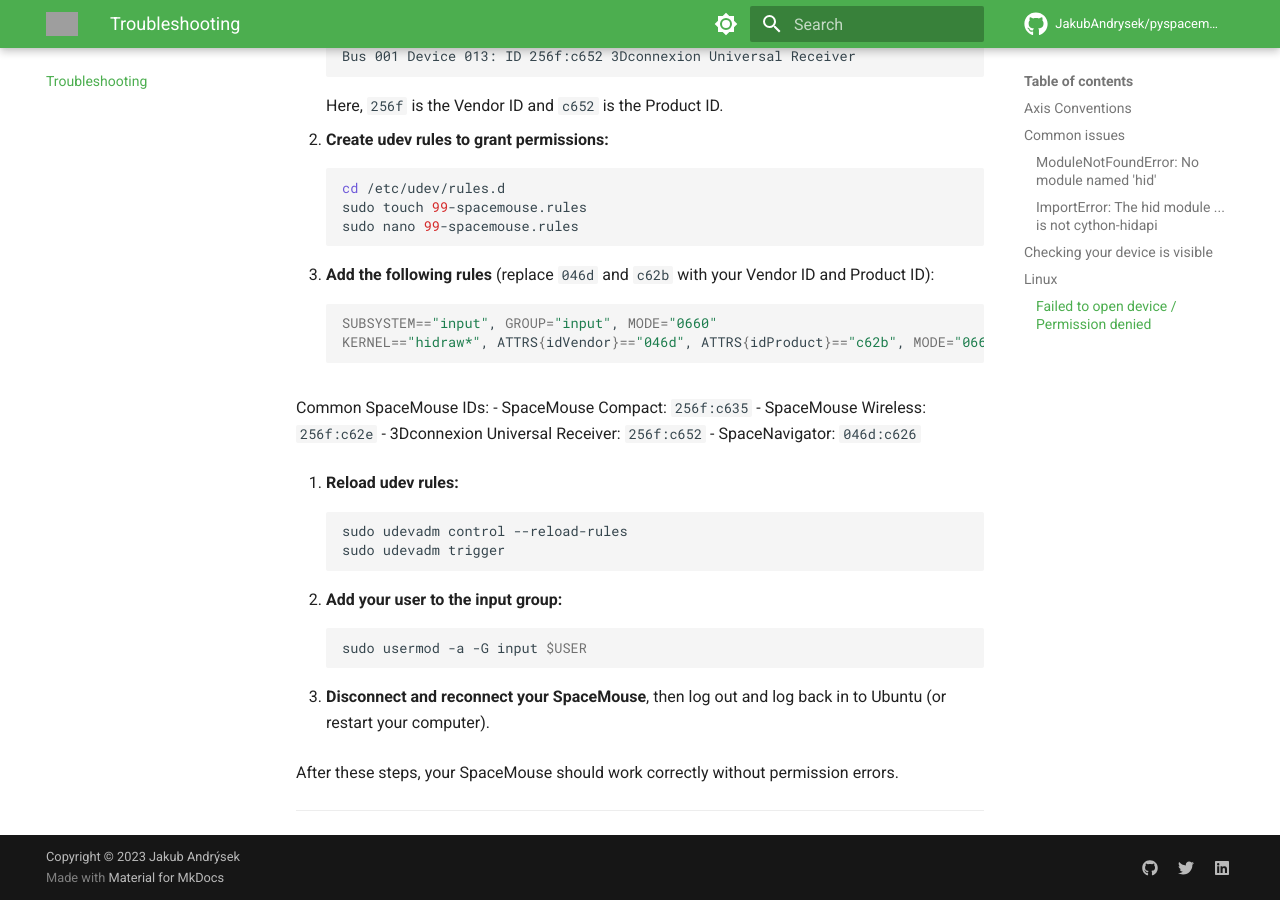
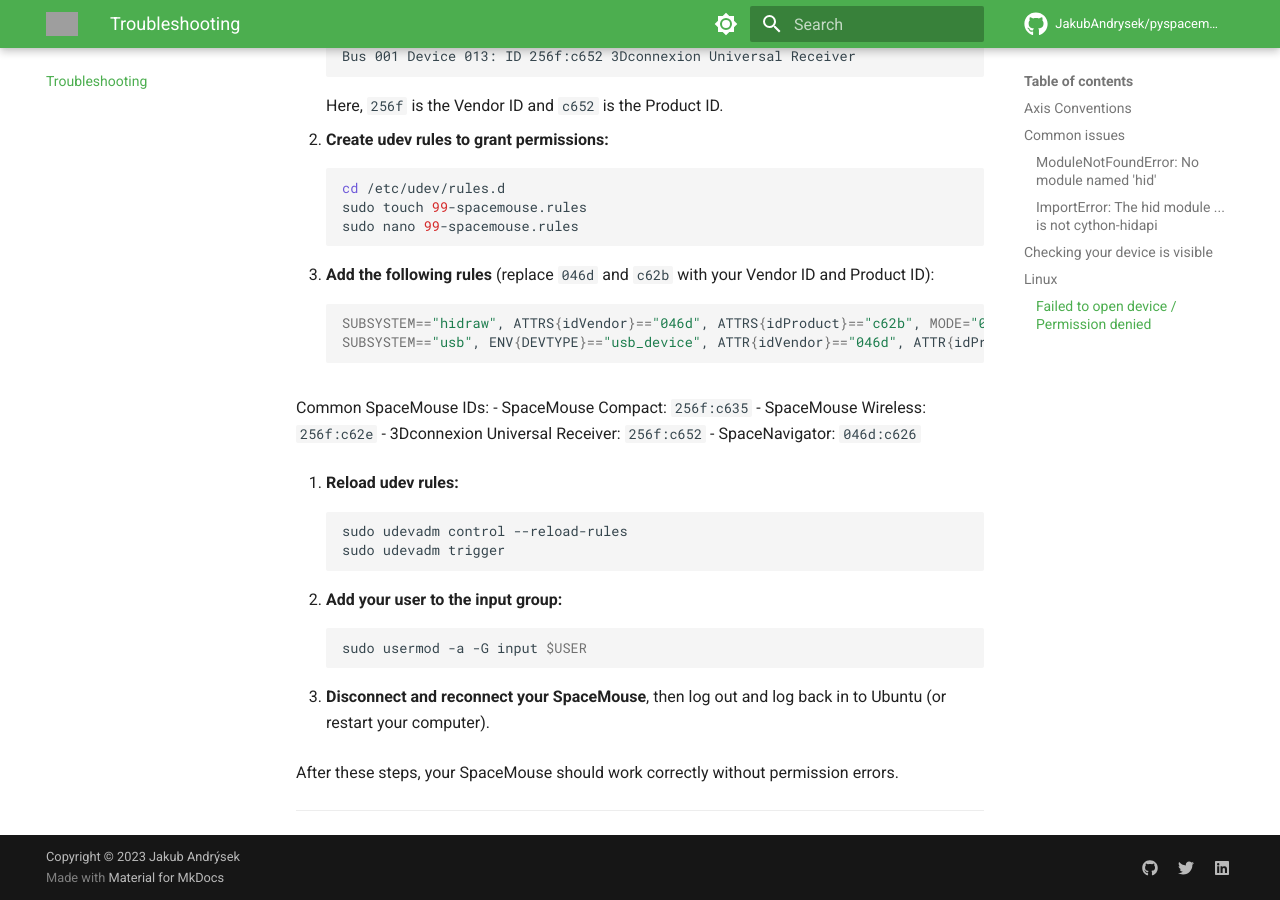
Before and after one commit to JakubAndrysek/PySpaceMouse, an MkDocs documentation site: the page built from docs/troubleshooting.md, in a window 1280 px wide and 900 px high, scrolled down 2871 px. Built offline with MkDocs 1.6.1 and Material for MkDocs 9.7.7, drawn with Linux system fonts in a browser that asks for light colours; comment, search, counter and statistics services are not loaded; grey boxes are pictures that could not be loaded.

Commit message:
Update recommended udev rules
No blanket permissions grant for all hidraw devices
Add libusb fallback rules
Use ACL access for easy/immediate interactive access

````diff
--- a/docs/troubleshooting.md
+++ b/docs/troubleshooting.md
@@ -140,8 +140,8 @@
 
 3. **Add the following rules** (replace `046d` and `c62b` with your Vendor ID and Product ID):
    ```bash
-   SUBSYSTEM=="input", GROUP="input", MODE="0660"
-   KERNEL=="hidraw*", ATTRS{idVendor}=="046d", ATTRS{idProduct}=="c62b", MODE="0666"
+   SUBSYSTEM=="hidraw", ATTRS{idVendor}=="046d", ATTRS{idProduct}=="c62b", MODE="0664", GROUP="input", TAG+="uaccess"
+   SUBSYSTEM=="usb", ENV{DEVTYPE}=="usb_device", ATTR{idVendor}=="046d", ATTR{idProduct}=="c62b", MODE="0664", GROUP="input", TAG+="uaccess"
    ```
 
    Common SpaceMouse IDs:
````
Also changed, not shown: README.md (+7 -3 lines), docs/README.md (+7 -3 lines), troubleshooting.md (+2 -2 lines).
